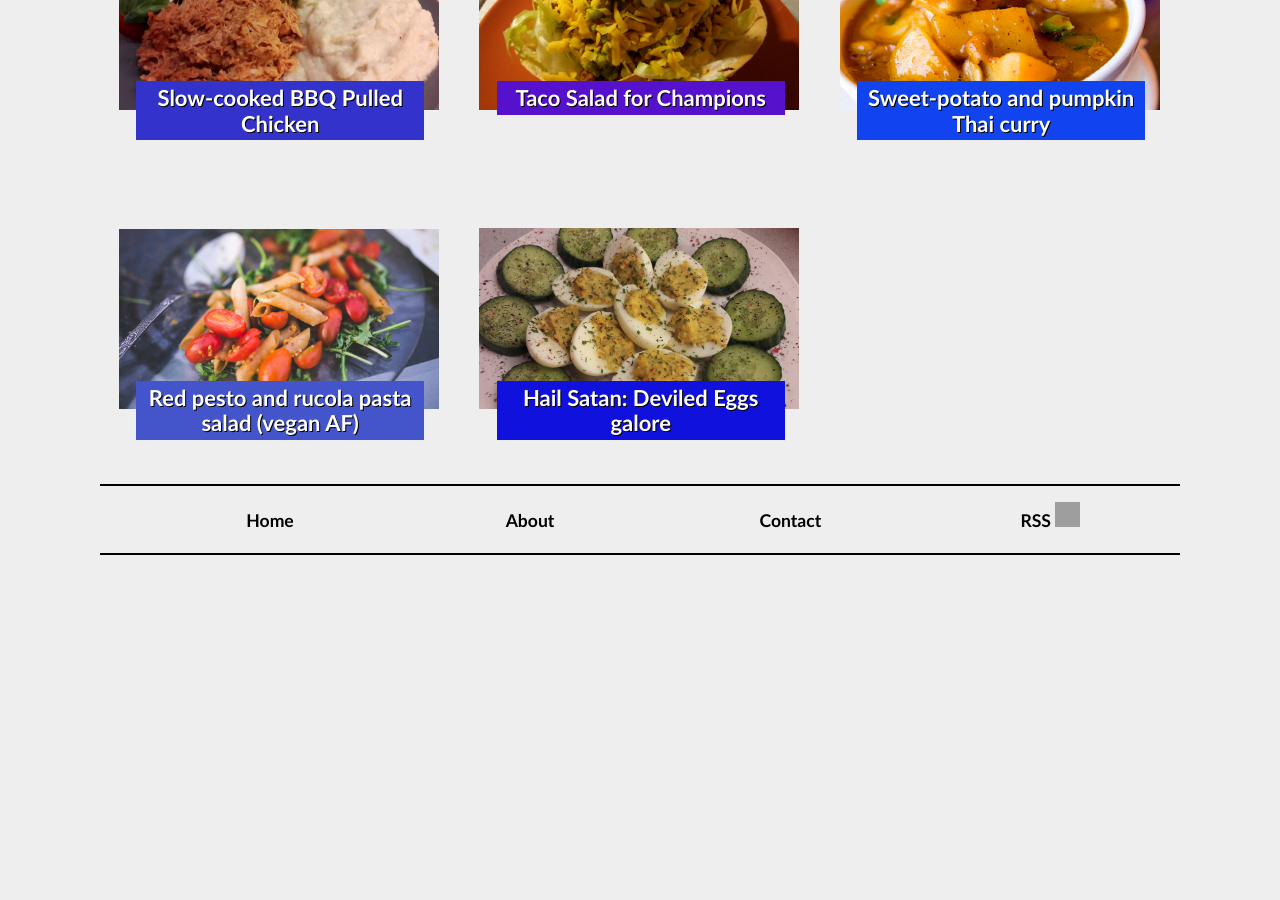
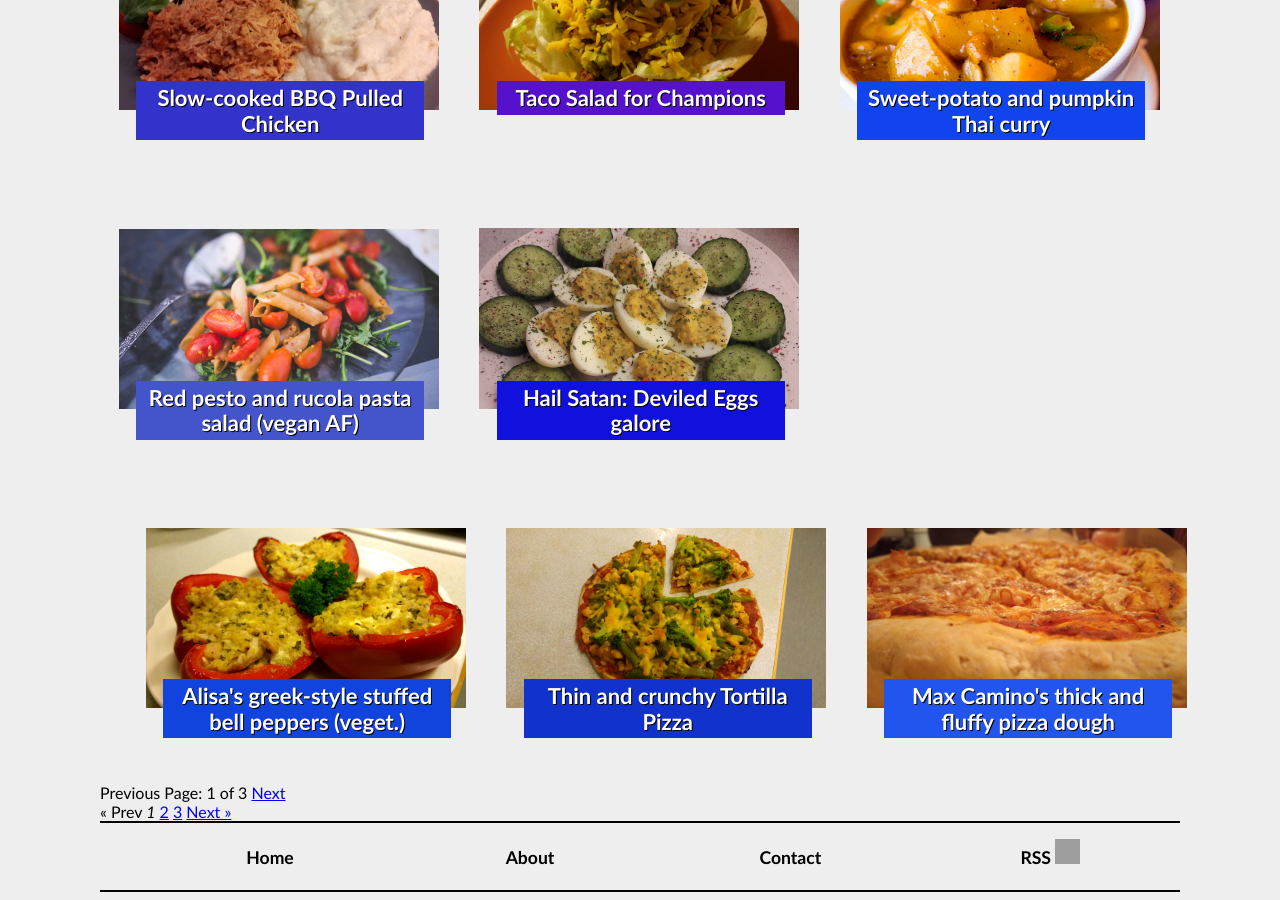
Before and after one commit to gluttonousbear/gluttonousbear.github.io, a Jekyll site: the page built from index.html, in a window 1280 px wide and 900 px high, scrolled down 1028 px. Built offline with Jekyll 4.4.1, drawn with Linux system fonts in a browser that asks for light colours; the list of posts is cut into pages by our own code; before the commit the page ends 1591 px from its top, so only the background shows below that; grey boxes are pictures that could not be loaded.

Commit message:
Update index.html

```diff
--- a/index.html
+++ b/index.html
@@ -28,3 +28,68 @@ paginate: true
   {% endfor %}
 
 </section>
+
+
+
+
+
+{% for post in paginator.posts %}
+ {% if post.category == "Test" %}
+	<!-- do nothing -->
+	{% else %}
+		<section class="thumbnail">
+			<code>
+				<a class="thumbnail" href="{{ post.url }}"><img class="thumbnail" src="{{ post.thumbnail }}" alt="thumbnails for posts" />
+					<span class="thumbnail-text" style="
+						background-color:#{{ intarray | sample }}{{ intarray | sample }}{{ chararray | sample }};">
+					{{ post.title }}</span> </a>
+
+			</code>
+		</section>
+	{% endif %}
+{% endfor %}
+
+<!-- Pagination links -->
+<div class="pagination">
+  {% if paginator.previous_page %}
+    <a href="{{ paginator.previous_page_path }}" class="previous">Previous</a>
+  {% else %}
+    <span class="previous">Previous</span>
+  {% endif %}
+  <span class="page_number ">Page: {{ paginator.page }} of {{ paginator.total_pages }}</span>
+  {% if paginator.next_page %}
+    <a href="{{ paginator.next_page_path }}" class="next">Next</a>
+  {% else %}
+    <span class="next ">Next</span>
+  {% endif %}
+</div>
+
+
+
+
+
+{% if paginator.total_pages > 1 %}
+<div class="pagination">
+  {% if paginator.previous_page %}
+    <a href="{{ paginator.previous_page_path | prepend: site.baseurl | replace: '//', '/' }}">&laquo; Prev</a>
+  {% else %}
+    <span>&laquo; Prev</span>
+  {% endif %}
+
+  {% for page in (1..paginator.total_pages) %}
+    {% if page == paginator.page %}
+      <em>{{ page }}</em>
+    {% elsif page == 1 %}
+      <a href="{{ paginator.previous_page_path | prepend: site.baseurl | replace: '//', '/' }}">{{ page }}</a>
+    {% else %}
+      <a href="{{ site.paginate_path | prepend: site.baseurl | replace: '//', '/' | replace: ':num', page }}">{{ page }}</a>
+    {% endif %}
+  {% endfor %}
+
+  {% if paginator.next_page %}
+    <a href="{{ paginator.next_page_path | prepend: site.baseurl | replace: '//', '/' }}">Next &raquo;</a>
+  {% else %}
+    <span>Next &raquo;</span>
+  {% endif %}
+</div>
+{% endif %}
```
